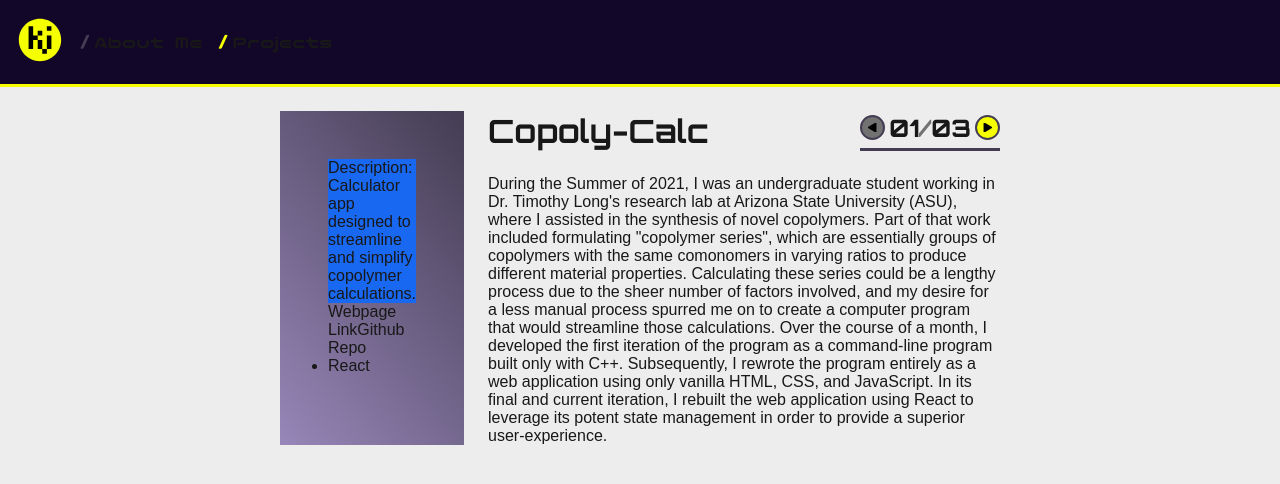
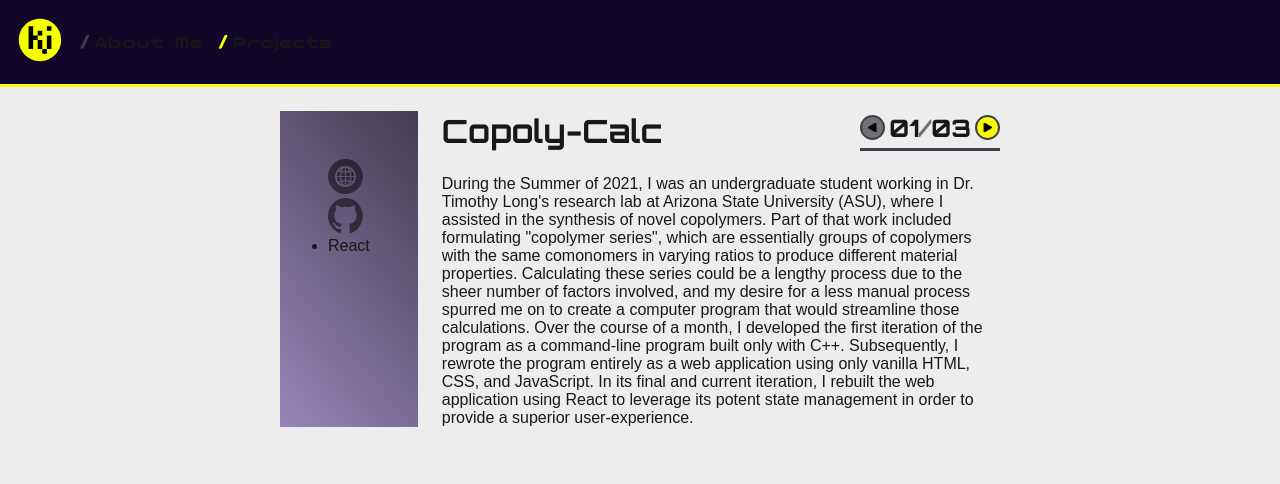
Before and after one commit to kieferjackson/my-portfolio, a Next.js app in the folder my-next-portfolio/: page /projects/copoly-calc in a window 1280 px wide. Shown: the top 484 px of the page. Built offline with nearby package versions, Linux system fonts and the light colour scheme.

Commit message:
Implemented icon link component

```diff
--- /dev/null
+++ b/my-next-portfolio/src/app/components/icon-link.js
@@ -0,0 +1,33 @@
+import Link from "next/link";
+import Image from "next/image";
+
+import styles from "./icon-link.module.css";
+
+export const IconTypes = {
+    Github: "github-logo",
+    LinkedIn: "linkedin-logo",
+    Website: "web-icon"
+}
+
+export function IconLink({ url, type, sideLength }) {
+
+    let altText = '', className = styles.icon;
+    switch (type)
+    {
+        case IconTypes.Github:
+            altText = "Github logo";
+            break;
+        case IconTypes.LinkedIn:
+            altText = "LinkedIn logo";
+            break;
+        case IconTypes.Website:
+            altText = "Web icon";
+            break;
+    }
+
+    return (
+    <Link href={url}>
+        <Image src={`/svg/${type}.svg`} width={sideLength} height={sideLength} alt={altText} className={className} />
+    </Link>
+    );
+}
--- /dev/null
+++ b/my-next-portfolio/src/app/components/icon-link.module.css
@@ -0,0 +1,9 @@
+
+.icon {
+    opacity: 0.5;
+    filter: grayscale(100%) brightness(0%);
+
+    &:hover {
+        opacity: 1.0;
+    }
+}
--- a/my-next-portfolio/src/app/projects/[project]/page.js
+++ b/my-next-portfolio/src/app/projects/[project]/page.js
@@ -1,5 +1,6 @@
 import Link from "next/link";
 import ProjectNavButton from "./project-nav-btn";
+import { IconLink, IconTypes } from "@/app/components/icon-link";
 import projectInfo from "./project-info";
 import styles from "./page.module.css";
 
@@ -29,6 +30,16 @@ export default async function Page({ params }) {
   const [ prevProject, nextProject ] = getProjectNeighbors(id);
   const [ projectNumber, totalProjects ] = getProjectNumberAndTotal(id).map(num => String(num).padStart(2, '0'));
 
+  const projectLinks = [];
+  const linkAttr = { sideLength: 35 };
+
+  if (projectData.href) {
+    projectLinks.push(<IconLink url={projectData.href} type={IconTypes.Website} key={IconTypes.Website} { ...linkAttr }></IconLink>)
+  }
+  if (projectData.repo) {
+    projectLinks.push(<IconLink url={projectData.repo} type={IconTypes.Github} key={IconTypes.Github} { ...linkAttr }></IconLink>)
+  }
+
   return (
     <main className={styles.main}>
       <div>
@@ -45,9 +56,7 @@ export default async function Page({ params }) {
       </div>
 
       <aside className={styles.projectAside}>
-        <p style={{ backgroundColor: projectData.theme }}>Description: {projectData.info}</p>
-        {(projectData.href ? <Link href={projectData.href}>Webpage Link</Link> : <code>Nothing here</code>)}
-        {(projectData.repo ? <Link href={projectData.repo}>Github Repo</Link> : <code>Nothing here</code>)}
+        {projectLinks}
         <ul>
           {projectData.tech.map((tech) => {
             return <li key={tech}>{tech}</li>;
--- a/my-next-portfolio/src/app/projects/[project]/page.module.css
+++ b/my-next-portfolio/src/app/projects/[project]/page.module.css
@@ -14,10 +14,6 @@
     flex-direction: row-reverse;
     justify-content: space-between;
     padding-bottom: var(--grid-spacing);
-}
-
-#project:hover::before {
-    content: '#';
 }
 
 .paginationContainer {
@@ -70,6 +66,9 @@
 }
 
 .projectAside {
+    display: flex;
+    flex-direction: column;
+    max-width: 200px;
     padding: 3em;
     background: linear-gradient(50deg, #9786B8, var(--ohm-violet));
 }
```
Also changed, not shown: my-next-portfolio/public/svg/github-logo.svg (added), my-next-portfolio/public/svg/web-icon.svg (added).
